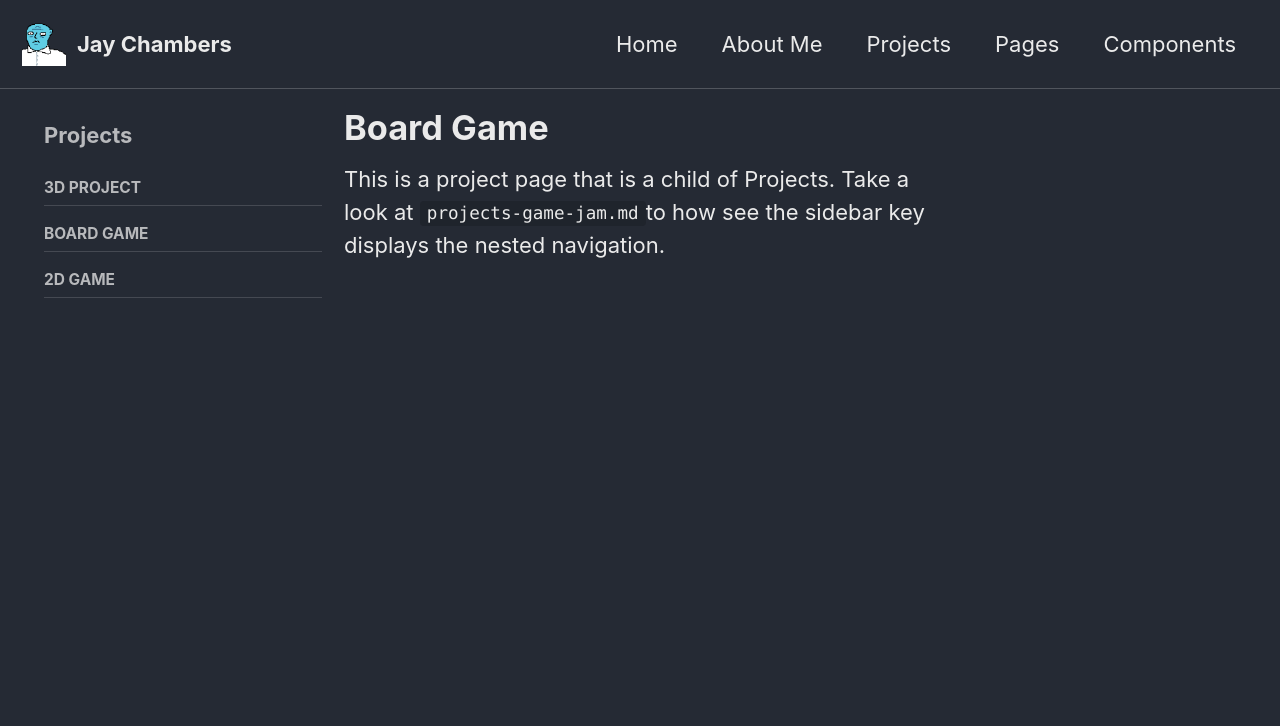
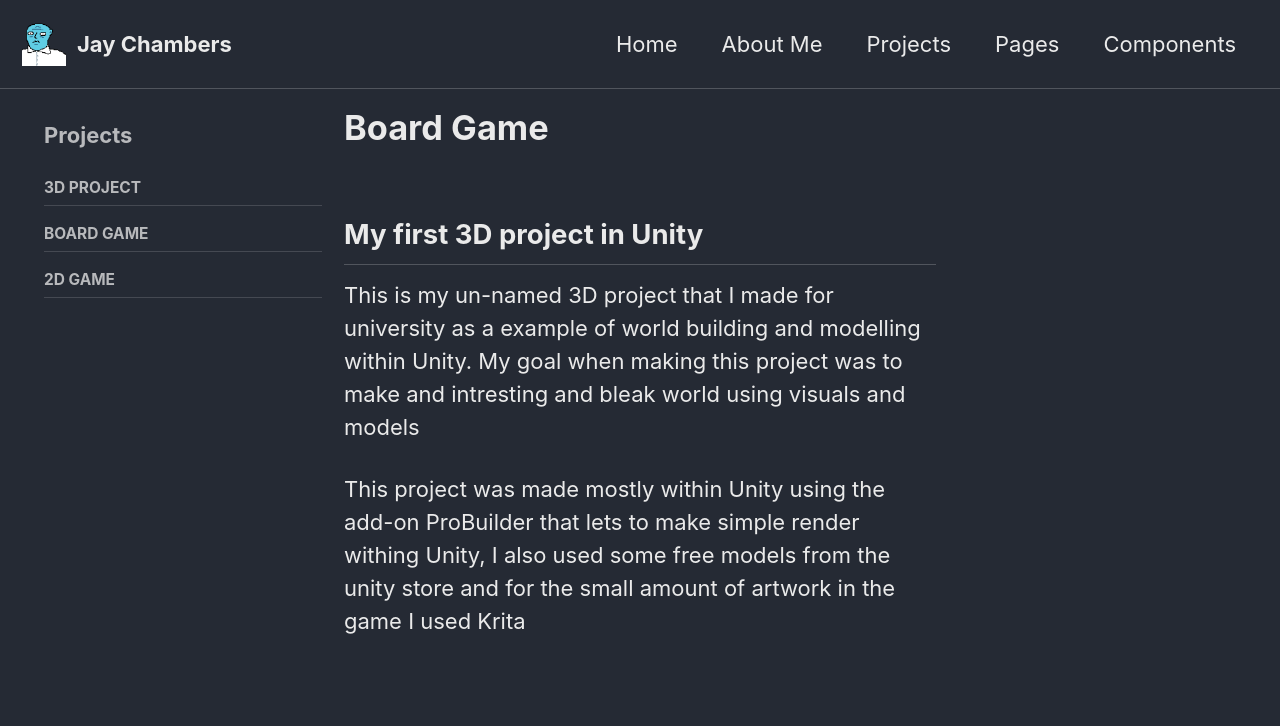
Before and after one commit to The-Funky-Pilot/The-Funky-Pilot.github.io, a Jekyll site: the page built from _pages/projects-Board-Game.md, in a window 1280 px wide. Shown: the top 726 px of the page. Built offline with Jekyll 4.4.1, drawn with Linux system fonts in a browser that asks for light colours; some of the changed text lies outside the part shown; grey boxes are pictures that could not be loaded.

Commit message:
Update projects-Board-Game.md

```diff
--- a/_pages/projects-Board-Game.md
+++ b/_pages/projects-Board-Game.md
@@ -6,6 +6,51 @@ sidebar:
   title: "Projects"
   nav:
     - projects
+gallery_BGProject:
+  - url: /extraArtFolder/3D containers.png
+    image_path: /extraArtFolder/3D containers.png
+    alt: "2D-Container"
+    title: "2D Container"
+    caption: "2D Container"
+  - url: /extraArtFolder/3Dbomb.png
+    image_path: /extraArtFolder/3Dbomb.png
+    alt: "3D-Bomb"
+    title: "3D Bomb"
+    caption: "3D Bomb"
+  - url: /extraArtFolder/3Dwaterfall.png
+    image_path: /extraArtFolder/3Dwaterfall.png
+    alt: "3D-Waterfall"
+    title: "3D-Waterfall"
+    caption: "3D-Waterfall"
+  - url: /extraArtFolder/3Dcactus.png
+    image_path: /extraArtFolder/3Dcactus.png
+    alt: "3D-Cactus"
+    title: "3D Cactus"
+    caption: "3D Cactus"
+  - url: /extraArtFolder/3Dentrance.png
+    image_path: /extraArtFolder/3Dentrance.png
+    alt: "3D-Entrance"
+    title: "3D Entrance"
+    caption: "3D Entrance"
+  - url: /extraArtFolder/3Dcave.png
+    image_path: /extraArtFolder/3Dcave.png
+    alt: "2D-Cave"
+    title: "2D Cave"
+    caption: "2D Cave"
+---
+<h2>My first 3D project in Unity</h2>
 
+<p>
+  This is my un-named 3D project that I made for university as a example of world building and modelling within Unity. My goal when making this project was to make and intresting and bleak world using visuals and models
+</p>
+
+<p>
+  This project was made mostly within Unity using the add-on ProBuilder that lets to make simple render withing Unity, I also used some free models from the unity store and for the small amount of artwork in the game I used Krita
+</p>
+
+{% include gallery id="gallery_3DProject" layout="third" thumb_height="180px" %}
+
+<div style="flex:1 1 150px; min-width:150px;">
+{% include video id="DoCdcoyOVys" provider="youtube" %}
 ---
 This is a project page that is a child of Projects. Take a look at `projects-game-jam.md`to how see the sidebar key displays the nested navigation.
```
